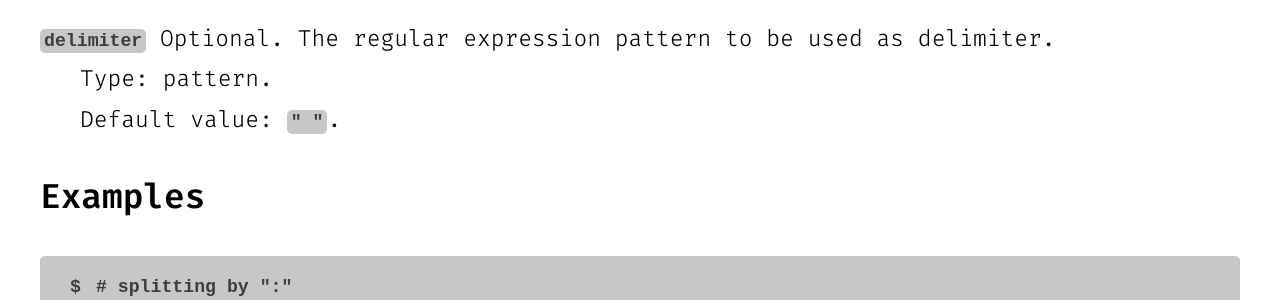
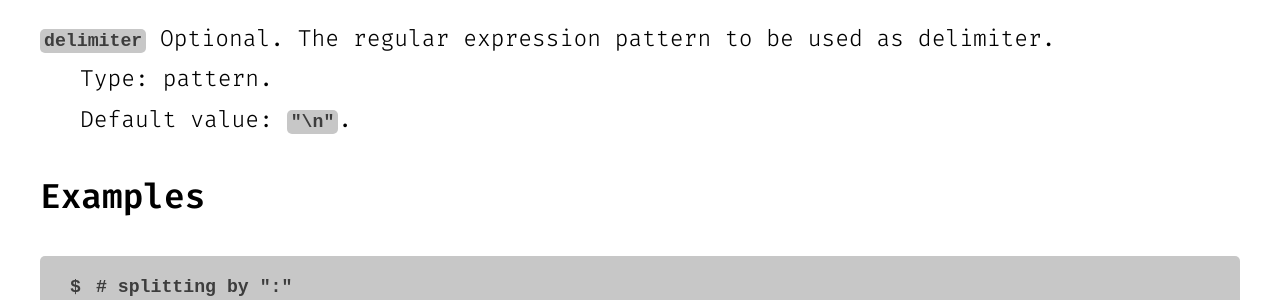
Before and after one commit to serramatutu/z, a Jekyll site: the page built from docs/_docs/commands/split.md, in a window 1280 px wide and 900 px high, scrolled down 631 px. Shown: the part 148-448 px from the top of the window. Built offline with Jekyll 4.4.1, drawn with Linux system fonts in a browser that asks for light colours.

Commit message:
bug: backwards slash argument escape (#27)
z was not escaping backward slash arguments, making "\n" arguments not
work as expected

```diff
--- a/docs/_docs/commands/split.md
+++ b/docs/_docs/commands/split.md
@@ -11,7 +11,7 @@ description: |
 arguments:
 - name: delimiter
   optional: true
-  default: "\n"
+  default: "\\n"
   type: pattern
   description: The regular expression pattern to be used as delimiter.
 examples: |
--- a/help/replace.txt
+++ b/help/replace.txt
@@ -20,7 +20,7 @@ parameters:
 
 examples:
     # replacing ":" by "\n"
-    z replace : \n
+    z replace : "\n"
 
     # removing all ":"
     z replace : ""
--- a/help/z.txt
+++ b/help/z.txt
@@ -24,4 +24,4 @@ examples:
     z hash md5 _ length
 
     # calculating md5 hash of things between ":"
-    z split : _ hash md5 _ join \n
+    z split : _ hash md5 _ join "\n"
```
Also changed, not shown: docs/_docs/commands/replace.md (+1 -1 lines), docs/_docs/usage/split-join.md (+1 -1 lines), README.md, 1 other file.
